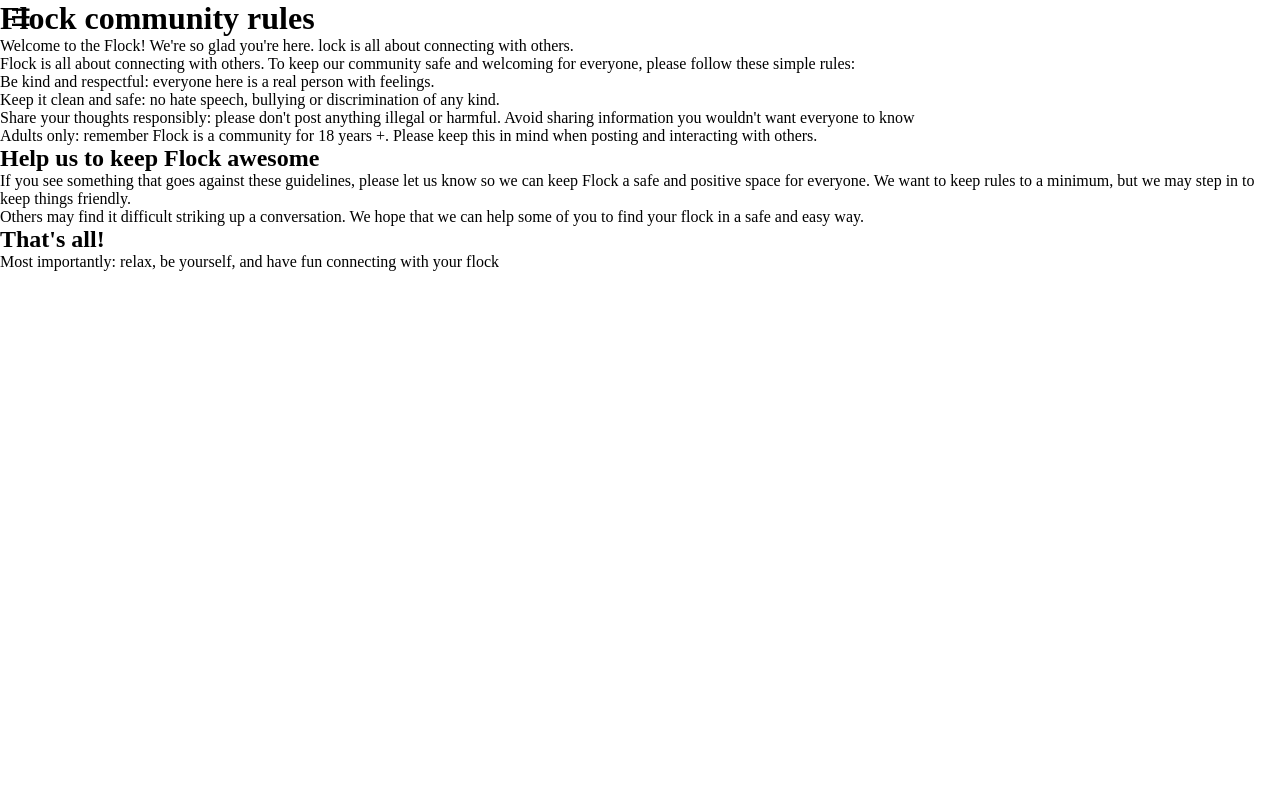
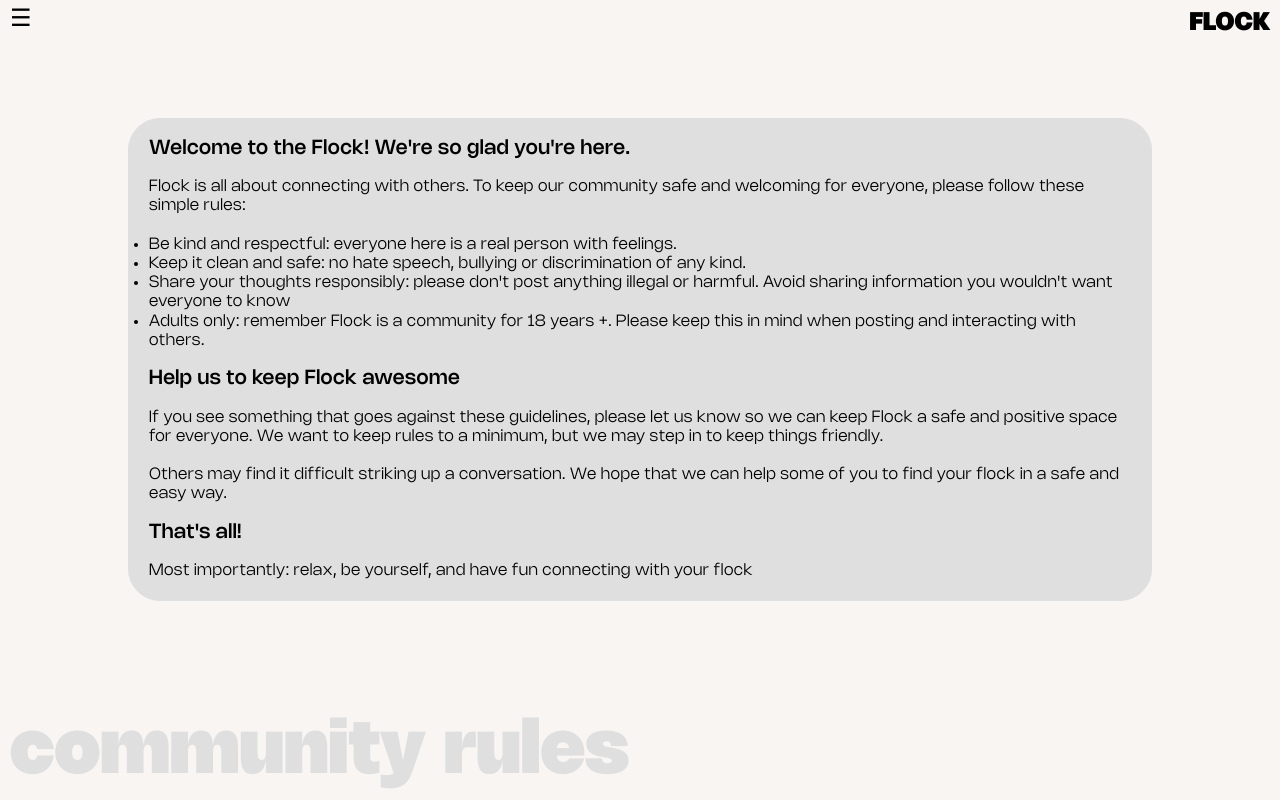
Before and after one commit to Zsolt-qwerty/final-project-flock, a Next.js app: page /Rules in a window 1280 px wide. Built offline with nearby package versions, Linux system fonts and the light colour scheme.

Commit message:
style: Community rules styles

```diff
--- /dev/null
+++ b/src/app/Rules/Rules.module.css
@@ -0,0 +1,69 @@
+.container {
+  display: flex;
+  justify-content: space-between;
+  align-items: flex-start;
+  flex-direction: column;
+  align-items: space-between;
+  justify-content: space-between;
+  height: 100vh;
+  box-sizing: border-box;
+  background-color: #f8f5f3;
+
+  padding: 0;
+  margin: 0;
+}
+
+.centerContainer {
+  display: flex;
+  flex-direction: column;
+  justify-content: center;
+  align-items: center;
+  width: 100vw;
+}
+
+.textSection {
+  display: flex;
+  flex-direction: column;
+  line-height: 120%;
+  padding: 20px;
+  border-radius: 2em;
+  border: 1px solid #dfdfdf;
+  box-sizing: border-box;
+  margin-top: 10px;
+  font-family: "N-light";
+  background-color: #dfdfdf;
+  max-width: 80vw;
+  font-size: 16px;
+  letter-spacing: 0.5px;
+}
+
+.flockLogo {
+  font-family: "N-ExtraBold";
+  font-size: 25px;
+  padding-right: 10px;
+  padding-top: 10px;
+}
+
+.logoContainer {
+  display: flex;
+  width: 100vw;
+  height: 20vh;
+  justify-content: flex-end;
+  align-items: flex-start;
+}
+
+.footerContainer {
+  display: flex;
+  width: 100vw;
+  height: 35vh;
+  justify-content: flex-start;
+  align-items: flex-end;
+  padding-bottom: 10px;
+}
+
+.footerText {
+  font-family: "N-ExtraBold";
+  font-size: 75px;
+  padding-left: 10px;
+  color: #dfdfdf;
+}
--- a/src/app/Rules/page.tsx
+++ b/src/app/Rules/page.tsx
@@ -1,28 +1,87 @@
-import styles from "./Rules.modules.css";
+import { FC } from "react";
+import styles from "./Rules.module.css";
 
-export default function CommunityRules(){
+const CommunityRules: FC = () => {
+  return (
+    <div className={styles.container}>
+      <div className={styles.logoContainer}>
+        <h1 className={styles.flockLogo}>FLOCK</h1>
+      </div>
+      <div className={styles.centerContainer}>
+        <div className={styles.textSection}>
+          <p style={{ fontFamily: "N-Medium", fontSize: "20px" }}>
+            Welcome to the Flock! {`We're`} so glad {`you're`} here.
+          </p>
+          <br />
+          <p>
+            {" "}
+            Flock is all about connecting with others. To keep our community
+            safe and welcoming for everyone, please follow these simple rules:
+          </p>
+          <br />
+          <ul>
+            <li>
+              Be kind and respectful: everyone here is a real person with
+              feelings.
+            </li>
+            <li>
+              Keep it clean and safe: no hate speech, bullying or discrimination
+              of any kind.
+            </li>
+            <li>
+              Share your thoughts responsibly: please {`don't`} post anything
+              illegal or harmful. Avoid sharing information you {`wouldn't`}{" "}
+              want everyone to know
+            </li>
+            <li>
+              Adults only: remember Flock is a community for 18 years +. Please
+              keep this in mind when posting and interacting with others.
+            </li>
+          </ul>
+          <br />
+          <p
+            style={{
+              fontFamily: "N-Medium",
+              fontSize: "20px",
+            }}
+          >
+            Help us to keep Flock awesome
+          </p>
+          <br />
+          <p>
+            {" "}
+            If you see something that goes against these guidelines, please let
+            us know so we can keep Flock a safe and positive space for everyone.
+            We want to keep rules to a minimum, but we may step in to keep
+            things friendly.
+          </p>
+          <br />
+          <p>
+            Others may find it difficult striking up a conversation. We hope
+            that we can help some of you to find your flock in a safe and easy
+            way.
+          </p>
+          <br />
+          <p
+            style={{
+              fontFamily: "N-Medium",
+              fontSize: "20px",
+            }}
+          >
+            {`That's`} all!
+          </p>
+          <br />
+          <p>
+            Most importantly: relax, be yourself, and have fun connecting with
+            your flock
+          </p>
+        </div>
+      </div>
+      <div className={styles.footerContainer}>
+        <h1 className={styles.footerText}>community rules</h1>
+      </div>
+    </div>
+  );
+};
 
-    return (
-        <div>
-          <h1 className={styles.header}>Flock community rules</h1>
-          <p>Welcome to the Flock! We're so glad you're here. lock is all about connecting with others.</p>
-          <p> Flock is all about connecting with others. To keep our community safe and welcoming for everyone, please follow these simple rules:</p>
-          <ol>
-            <li>Be kind and respectful: everyone here is a real person with feelings.</li>
-            <li>Keep it clean and safe: no hate speech, bullying or discrimination of any kind.</li>
-            <li>Share your thoughts responsibly: please don't post anything illegal or harmful. Avoid sharing information you wouldn't want everyone to know</li>
-            <li>Adults only: remember Flock is a community for 18 years +. Please keep this in mind when posting and interacting with others.</li>
-          </ol>
-          <div>
-            <h2>Help us to keep Flock awesome</h2>
-            <p> If you see something that goes against these guidelines, please let us know so we can keep Flock a safe and positive space for everyone.
-            We want to keep rules to a minimum, but we may step in to keep things friendly.</p>
-            <p>Others may find it difficult striking up a conversation. We hope that we can help some of you to find your flock in a safe and easy way.</p>
-          </div>
-          <div>
-            <h2>That's all!</h2>
-            <p>Most importantly: relax, be yourself, and have fun connecting with your flock</p>
-          </div>
-        </div>
-    );
-}
+export default CommunityRules;
```
Also changed, not shown: src/app/Rules/Rules.modules.css (deleted).
